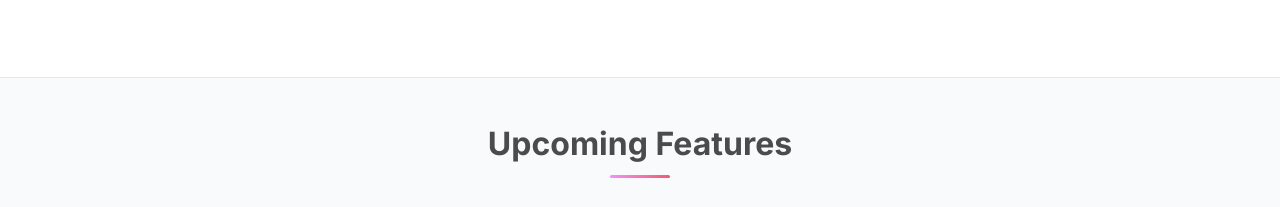
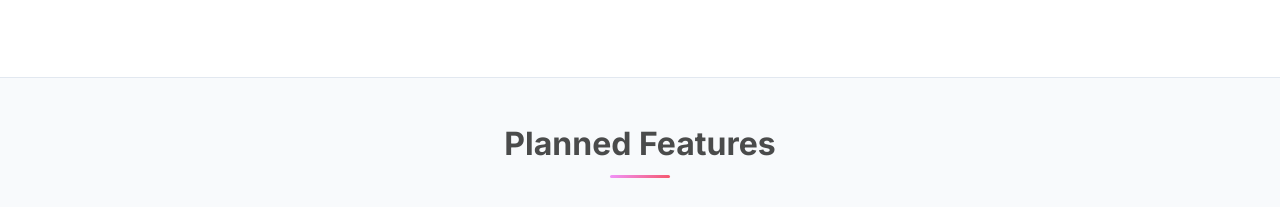
Before and after one commit to sydneyid/EveViz, a plain HTML site: page index.html in a window 1280 px wide. Shown: the part 7006-7213 px from the top of the page. Drawn offline with nearby package versions, Linux system fonts and the light colour scheme; some icons are missing.

Commit message:
updated index file

```diff
--- a/index.html
+++ b/index.html
@@ -390,7 +390,7 @@
   <div class="container is-max-desktop">
     <div class="columns is-centered has-text-centered">
       <div class="column is-four-fifths">
-        <h2 class="title is-3">Upcoming Features</h2>
+        <h2 class="title is-3">Planned Features</h2>
         <div class="content has-text-justified">
           <p>
             EveViz was initially developed by Luca Illig, Helena Niethammer, Pablo Broders, and Yael Kaliner. Ongoing maintenance and development of the tool is carried out by Dr. Sydney Dolan.
```
